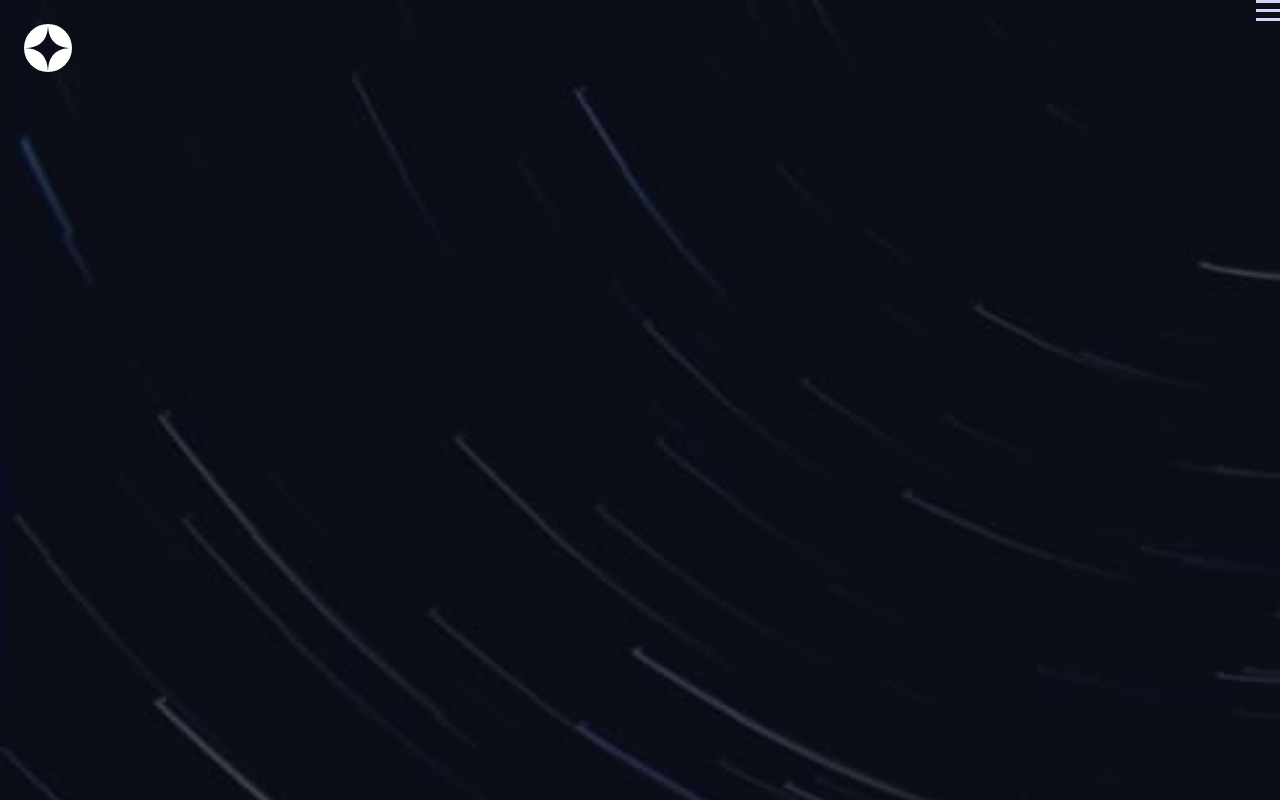
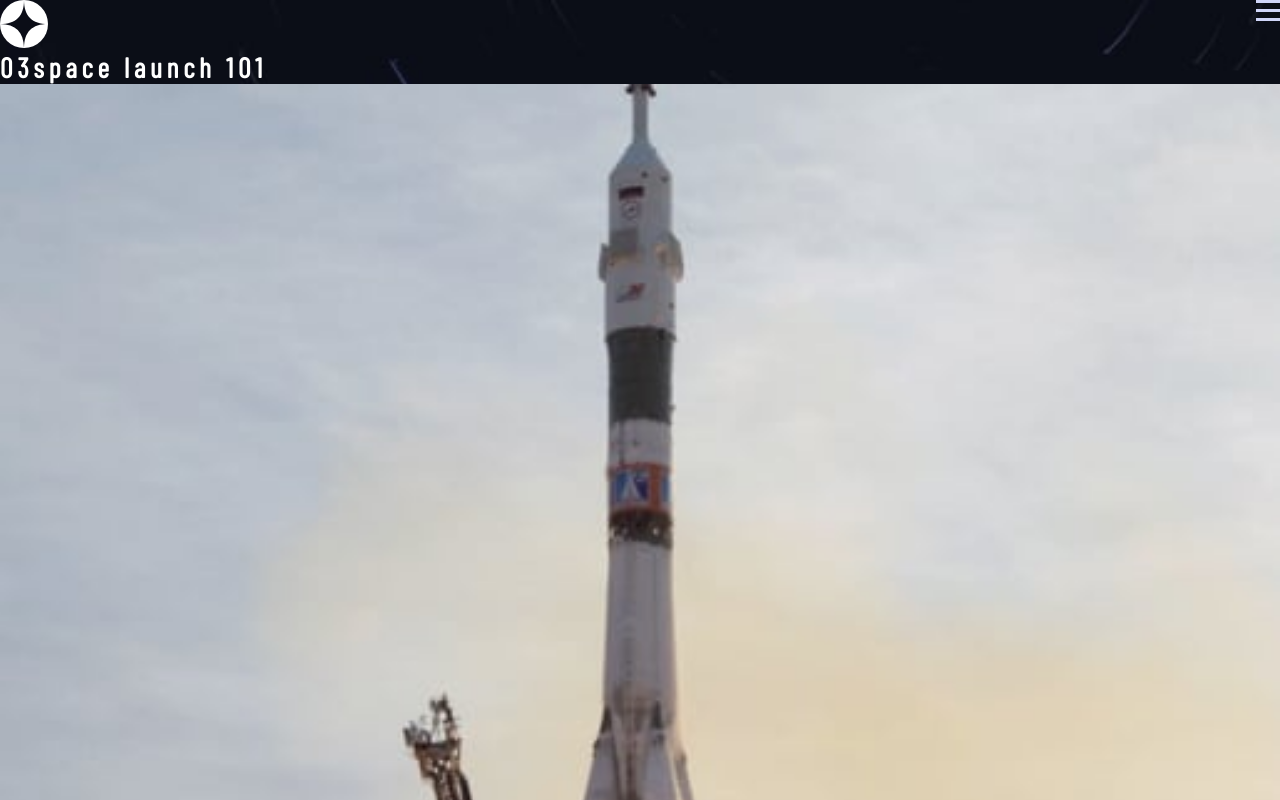
Before and after one commit to KamilKonopski/space-tourism-website-main, a React (Create React App) app: page /technology in a window 1280 px wide. Shown: the top 800 px of the page. Built offline with nearby package versions, Linux system fonts and the light colour scheme; a web font is replaced by a local one.

Commit message:
add classes

```diff
--- a/src/components/Header/Header.jsx
+++ b/src/components/Header/Header.jsx
@@ -20,11 +20,11 @@ function Header() {
 
     return (
         <header className={classes.header}>
-            <div className={classes.logo}>
+            <div className={classes['header__logo']}>
                 <img src={logoImage} alt="star logo" />
             </div>
             <div></div>
-            <nav className={classes.nav}>
+            <nav className={classes['header__nav']}>
                 <div className={classes.burger} onClick={showMobileMenu}>
                     <img src={mobileMenu} alt="hamburger menu" />
                 </div>
```
